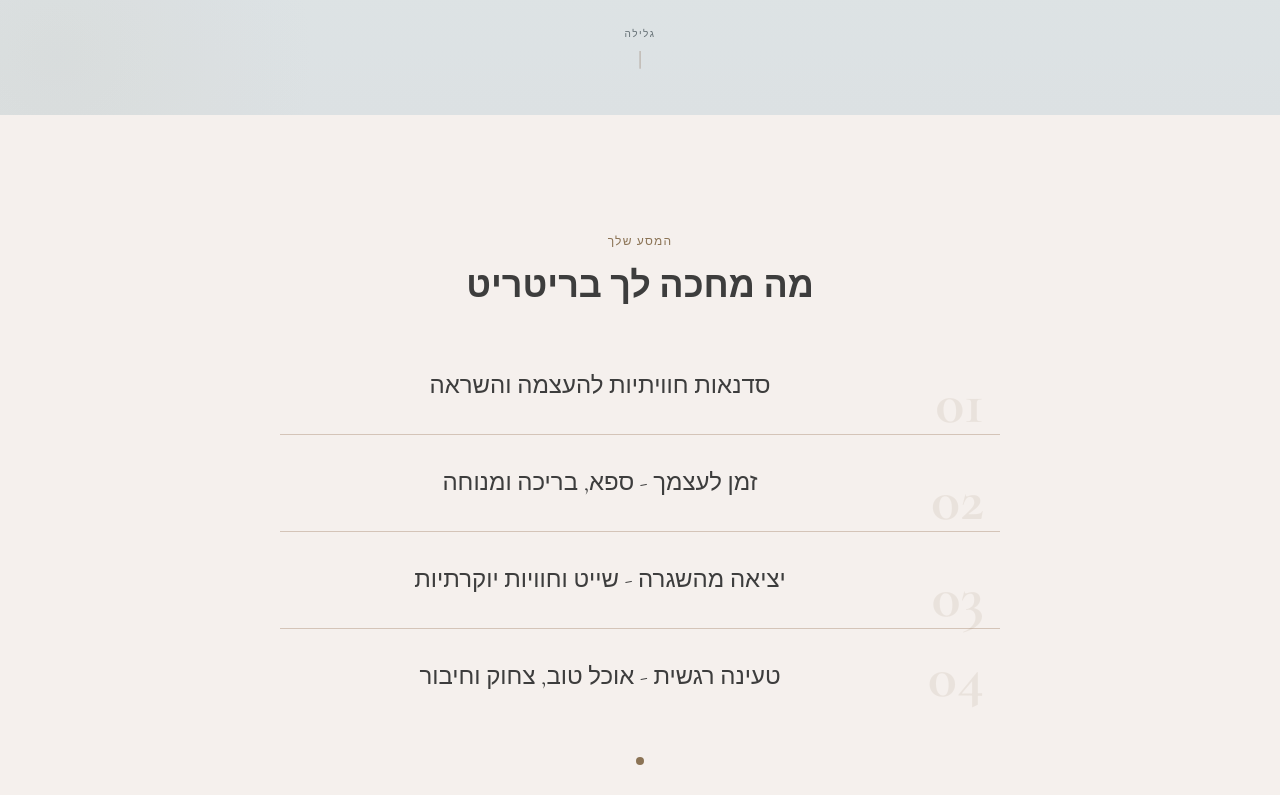
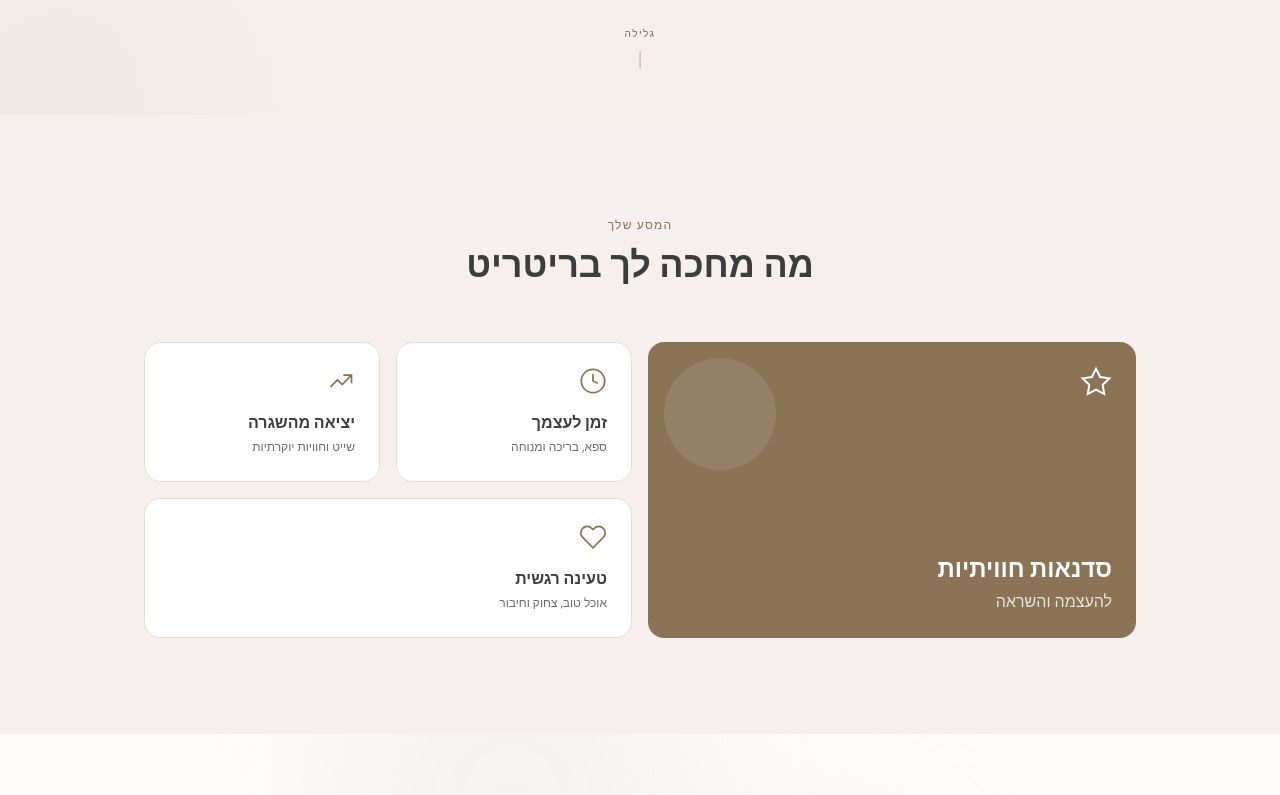
Before and after one commit to Idosegev23/retreatByfly, a Next.js app: page / in a window 1280 px wide. Shown: the part 685-1480 px from the top of the page. Built offline with nearby package versions, Linux system fonts and the light colour scheme.

Commit message:
Bento Grid יוקרתי במקום גלילה אופקית + תיקון הערה סדנאות בתוך הכרטיס האחרון

```diff
--- a/src/components/sections/HorizontalJourney.tsx
+++ b/src/components/sections/HorizontalJourney.tsx
@@ -3,11 +3,49 @@
 import { useRef } from "react";
 import { motion, useInView } from "framer-motion";
 
-const journeyItems = [
-  "סדנאות חוויתיות להעצמה והשראה",
-  "זמן לעצמך - ספא, בריכה ומנוחה",
-  "יציאה מהשגרה - שייט וחוויות יוקרתיות",
-  "טעינה רגשית - אוכל טוב, צחוק וחיבור",
+const bentoItems = [
+  {
+    title: "סדנאות חוויתיות",
+    subtitle: "להעצמה והשראה",
+    size: "large", // spans 2 columns
+    icon: (
+      <svg width="32" height="32" viewBox="0 0 24 24" fill="none" stroke="currentColor" strokeWidth="1.5">
+        <path d="M12 2L15.09 8.26L22 9.27L17 14.14L18.18 21.02L12 17.77L5.82 21.02L7 14.14L2 9.27L8.91 8.26L12 2Z" />
+      </svg>
+    ),
+  },
+  {
+    title: "זמן לעצמך",
+    subtitle: "ספא, בריכה ומנוחה",
+    size: "small",
+    icon: (
+      <svg width="28" height="28" viewBox="0 0 24 24" fill="none" stroke="currentColor" strokeWidth="1.5">
+        <circle cx="12" cy="12" r="10" />
+        <path d="M12 6v6l4 2" />
+      </svg>
+    ),
+  },
+  {
+    title: "יציאה מהשגרה",
+    subtitle: "שייט וחוויות יוקרתיות",
+    size: "small",
+    icon: (
+      <svg width="28" height="28" viewBox="0 0 24 24" fill="none" stroke="currentColor" strokeWidth="1.5">
+        <path d="M3 17L9 11L13 15L21 7" />
+        <path d="M14 7H21V14" />
+      </svg>
+    ),
+  },
+  {
+    title: "טעינה רגשית",
+    subtitle: "אוכל טוב, צחוק וחיבור",
+    size: "medium",
+    icon: (
+      <svg width="28" height="28" viewBox="0 0 24 24" fill="none" stroke="currentColor" strokeWidth="1.5">
+        <path d="M20.84 4.61a5.5 5.5 0 0 0-7.78 0L12 5.67l-1.06-1.06a5.5 5.5 0 0 0-7.78 7.78l1.06 1.06L12 21.23l7.78-7.78 1.06-1.06a5.5 5.5 0 0 0 0-7.78z" />
+      </svg>
+    ),
+  },
 ];
 
 export function HorizontalJourney() {
@@ -18,84 +56,86 @@ export function HorizontalJourney() {
     <section
       id="journey"
       ref={sectionRef}
-      className="relative py-20 md:py-28"
+      className="relative py-16 md:py-24"
       style={{ backgroundColor: 'var(--nude-100)' }}
     >
-      <div className="max-w-3xl mx-auto px-6 text-center">
+      <div className="max-w-5xl mx-auto px-4">
         {/* Header */}
-        <motion.span
+        <motion.div
           initial={{ opacity: 0, y: 20 }}
           animate={isInView ? { opacity: 1, y: 0 } : {}}
+          className="text-center mb-10 md:mb-14"
+        >
+          <span
             className="text-[10px] md:text-xs font-medium tracking-widest uppercase"
             style={{ color: 'var(--accent)' }}
           >
             המסע שלך
-        </motion.span>
-        <motion.h2
-          initial={{ opacity: 0, y: 20 }}
-          animate={isInView ? { opacity: 1, y: 0 } : {}}
-          transition={{ delay: 0.1 }}
-          className="text-2xl md:text-4xl font-semibold mt-3 mb-12 md:mb-16"
+          </span>
+          <h2
+            className="text-2xl md:text-4xl font-semibold mt-2"
             style={{ fontFamily: 'var(--font-cormorant), Georgia, serif', color: 'var(--text)' }}
           >
             מה מחכה לך בריטריט
-        </motion.h2>
+          </h2>
+        </motion.div>
 
-        {/* Animated text items */}
-        <div className="space-y-6 md:space-y-8">
-          {journeyItems.map((item, index) => (
+        {/* Bento Grid */}
+        <div className="grid grid-cols-2 md:grid-cols-4 gap-3 md:gap-4">
+          {bentoItems.map((item, index) => (
             <motion.div
               key={index}
-              initial={{ opacity: 0, y: 30 }}
-              animate={isInView ? { opacity: 1, y: 0 } : {}}
-              transition={{ delay: 0.3 + index * 0.15, duration: 0.6 }}
-              className="relative"
+              initial={{ opacity: 0, y: 30, scale: 0.95 }}
+              animate={isInView ? { opacity: 1, y: 0, scale: 1 } : {}}
+              transition={{ delay: 0.2 + index * 0.1, duration: 0.5 }}
+              className={`
+                relative overflow-hidden rounded-2xl p-5 md:p-6
+                ${item.size === 'large' ? 'col-span-2 row-span-2 min-h-[200px] md:min-h-[280px]' : ''}
+                ${item.size === 'medium' ? 'col-span-2 min-h-[120px] md:min-h-[140px]' : ''}
+                ${item.size === 'small' ? 'col-span-1 min-h-[120px] md:min-h-[140px]' : ''}
+              `}
+              style={{
+                backgroundColor: index === 0 ? 'var(--accent)' : 'white',
+                border: index === 0 ? 'none' : '1px solid var(--nude-200)',
+              }}
             >
-              {/* Number */}
-              <span
-                className="absolute right-0 md:right-4 top-1/2 -translate-y-1/2 text-4xl md:text-6xl font-bold opacity-10"
-                style={{ fontFamily: 'var(--font-cormorant), Georgia, serif', color: 'var(--accent)' }}
+              {/* Icon */}
+              <div
+                className={`mb-3 md:mb-4 ${item.size === 'large' ? 'mb-6' : ''}`}
+                style={{ color: index === 0 ? 'white' : 'var(--accent)' }}
               >
-                0{index + 1}
-              </span>
+                {item.icon}
+              </div>
 
-              {/* Text */}
-              <p
-                className="text-lg md:text-2xl font-light pr-12 md:pr-20"
+              {/* Content */}
+              <div className={item.size === 'large' ? 'absolute bottom-5 md:bottom-6 right-5 md:right-6 left-5 md:left-6' : ''}>
+                <h3
+                  className={`font-semibold ${item.size === 'large' ? 'text-xl md:text-2xl' : 'text-sm md:text-base'}`}
                   style={{
                     fontFamily: 'var(--font-cormorant), Georgia, serif',
-                  color: 'var(--text)',
+                    color: index === 0 ? 'white' : 'var(--text)',
                   }}
                 >
-                {item}
+                  {item.title}
+                </h3>
+                <p
+                  className={`mt-1 ${item.size === 'large' ? 'text-sm md:text-base' : 'text-[11px] md:text-xs'}`}
+                  style={{ color: index === 0 ? 'rgba(255,255,255,0.8)' : 'var(--text-light)' }}
+                >
+                  {item.subtitle}
                 </p>
+              </div>
 
-              {/* Divider line */}
-              {index < journeyItems.length - 1 && (
-                <motion.div
-                  initial={{ scaleX: 0 }}
-                  animate={isInView ? { scaleX: 1 } : {}}
-                  transition={{ delay: 0.5 + index * 0.15, duration: 0.6 }}
-                  className="h-[1px] mt-6 md:mt-8 origin-right"
-                  style={{ backgroundColor: 'var(--nude-300)' }}
+              {/* Decorative element for large card */}
+              {item.size === 'large' && (
+                <div
+                  className="absolute top-4 left-4 w-20 h-20 md:w-28 md:h-28 rounded-full opacity-10"
+                  style={{ backgroundColor: 'white' }}
                 />
               )}
             </motion.div>
           ))}
         </div>
-
-        {/* Decorative element */}
-        <motion.div
-          initial={{ opacity: 0, scale: 0 }}
-          animate={isInView ? { opacity: 1, scale: 1 } : {}}
-          transition={{ delay: 1, duration: 0.5 }}
-          className="mt-12 md:mt-16 flex justify-center"
-        >
-          <div
-            className="w-2 h-2 rounded-full"
-            style={{ backgroundColor: 'var(--accent)' }}
-          />
-        </motion.div>
       </div>
     </section>
   );
--- a/src/components/sections/StickyTimeline.tsx
+++ b/src/components/sections/StickyTimeline.tsx
@@ -85,10 +85,13 @@ export function StickyTimeline() {
     <section
       id="schedule"
       ref={containerRef}
-      className="relative bg-nude-50"
-      style={{ height: `${timelineData.length * 100}vh` }}
+      className="relative overflow-hidden"
+      style={{
+        height: `${timelineData.length * 100}vh`,
+        backgroundColor: 'var(--nude-50)',
+      }}
     >
-      {/* Dynamic background color based on active day */}
+      {/* Dynamic background color - contained in section */}
       <AnimatePresence mode="wait">
         <motion.div
           key={activeDay}
@@ -96,7 +99,7 @@ export function StickyTimeline() {
           animate={{ opacity: 1 }}
           exit={{ opacity: 0 }}
           transition={{ duration: 0.6, ease: "easeInOut" }}
-          className="fixed inset-0 z-0 pointer-events-none"
+          className="absolute inset-0 z-0 pointer-events-none"
           style={{
             backgroundColor: dressCodeColors[activeDay as keyof typeof dressCodeColors]?.light || 'var(--nude-50)',
           }}
@@ -182,18 +185,9 @@ export function StickyTimeline() {
             index={index}
             setActiveDay={setActiveDay}
             dressCodeColor={dressCodeColors[day.day as keyof typeof dressCodeColors]}
+            isLast={index === timelineData.length - 1}
           />
         ))}
-      </div>
-
-      {/* Note at bottom */}
-      <div className="relative z-10 pb-8 text-center">
-        <p
-          className="text-[9px] md:text-xs"
-          style={{ color: 'var(--text-light)' }}
-        >
-          * כל הסדנאות אופציונליות
-        </p>
       </div>
     </section>
   );
@@ -204,9 +198,10 @@ interface TimelineDayProps {
   index: number;
   setActiveDay: (day: number) => void;
   dressCodeColor: { bg: string; name: string; light: string; text: string };
+  isLast: boolean;
 }
 
-function TimelineDay({ day, setActiveDay, dressCodeColor }: TimelineDayProps) {
+function TimelineDay({ day, setActiveDay, dressCodeColor, isLast }: TimelineDayProps) {
   const dayRef = useRef<HTMLDivElement>(null);
 
   const { scrollYProgress } = useScroll({
@@ -223,15 +218,12 @@ function TimelineDay({ day, setActiveDay, dressCodeColor }: TimelineDayProps) {
   const opacity = useTransform(scrollYProgress, [0, 0.15, 0.85, 1], [0.3, 1, 1, 0.3]);
   const scale = useTransform(scrollYProgress, [0, 0.15, 0.85, 1], [0.94, 1, 1, 0.94]);
 
-  // Last day needs extra bottom padding
-  const isLastDay = day.day === 4;
-
   return (
     <motion.div
       id={`day-${day.day}`}
       ref={dayRef}
       style={{ opacity, scale }}
-      className={`min-h-screen flex items-center pt-40 scroll-mt-36 md:pt-44 md:scroll-mt-40 ${isLastDay ? 'pb-32 md:pb-40' : 'pb-12 md:pb-16'}`}
+      className={`min-h-screen flex items-center pt-40 scroll-mt-36 md:pt-44 md:scroll-mt-40 pb-12 md:pb-16`}
     >
       <div className="max-w-xl mx-auto px-4 w-full">
         <div
@@ -301,6 +293,16 @@ function TimelineDay({ day, setActiveDay, dressCodeColor }: TimelineDayProps) {
               </motion.div>
             ))}
           </div>
+
+          {/* Note on last day's card */}
+          {isLast && (
+            <p
+              className="text-[9px] md:text-xs mt-4 pt-3 border-t text-center"
+              style={{ color: 'var(--text-light)', borderColor: 'var(--nude-200)' }}
+            >
+              * כל הסדנאות אופציונליות
+            </p>
+          )}
         </div>
       </div>
     </motion.div>
```
Lines whose indentation alone changed are shown as unchanged.
